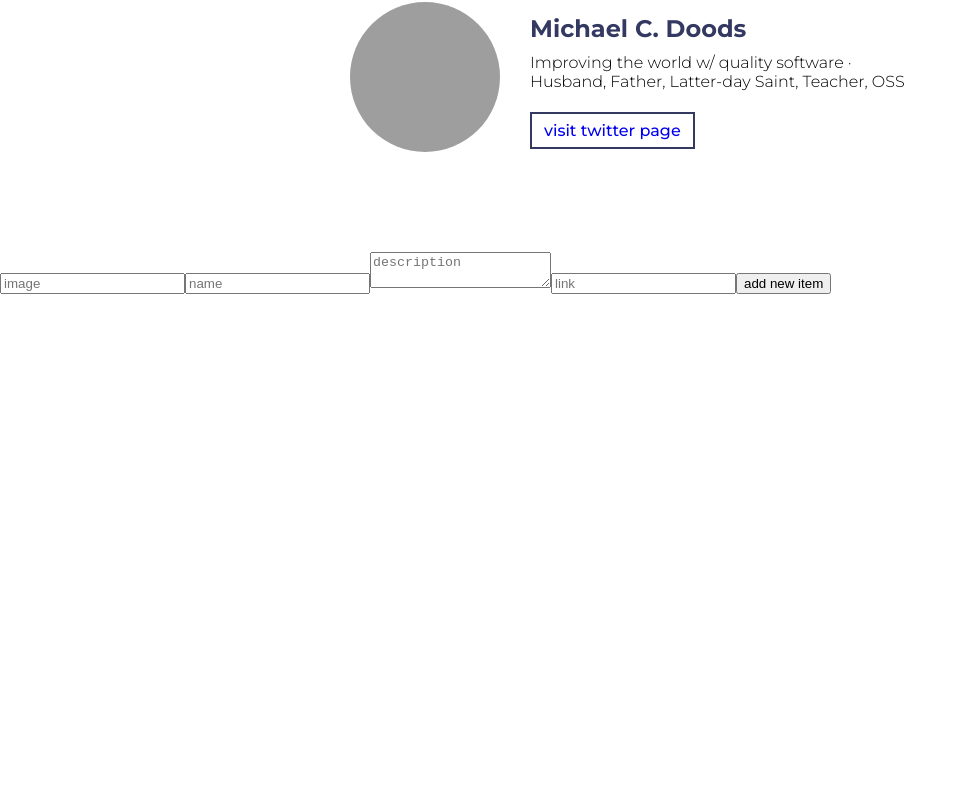
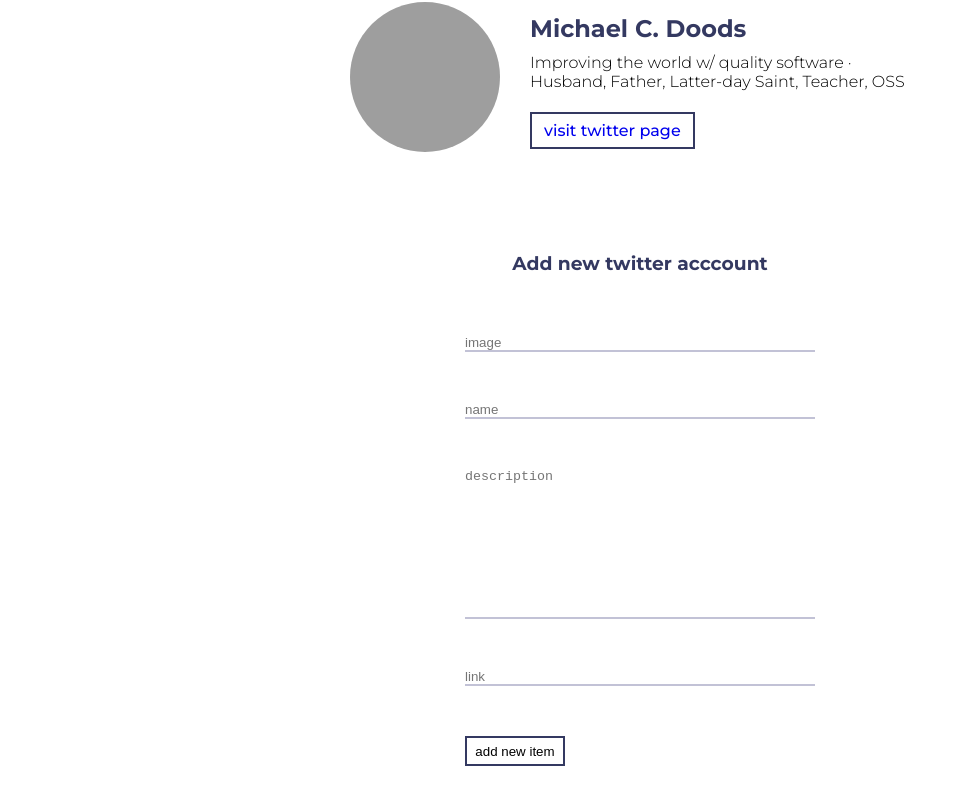
Before and after one commit to nicolaskimm/twitterbook, a React (Create React App) app: page / in a window 1280 px wide. Shown: the part 1048-1852 px from the top of the page, without its empty margins (0-967 px from the left). Before the commit the page ends 1342 px from the top, so only its background shows below. Built offline with nearby package versions, Linux system fonts and the light colour scheme; grey boxes are pictures that could not be loaded.

Commit message:
add styles to Form component

```diff
--- a/src/components/Form/Form.css
+++ b/src/components/Form/Form.css
@@ -0,0 +1,50 @@
+.form__wrapper {
+  width: 50%;
+  margin: 50px auto 100px;
+  display: flex;
+  flex-direction: column;
+  align-items: center;
+}
+
+.form__form {
+  width: 100%;
+  max-width: 350px;
+  display: flex;
+  flex-direction: column;
+  justify-content: center;
+  align-items: flex-start;
+}
+
+.form__wrapper h3 {
+  color: #343961;
+  margin: 0 0 60px 0;
+}
+
+.form__input,
+.form__textarea {
+  margin: 0 0 50px 0;
+  padding: 0;
+  width: 100%;
+  border: none;
+  border-bottom: 2px solid #c2c2d6;
+  color: #c2c2d6;
+}
+
+.form__textarea {
+  min-height: 150px;
+  resize: none;
+}
+
+.form__input:focus,
+.form__textarea:focus {
+  outline: none;
+  border-bottom: 2px solid #343961;
+}
+
+.form__button {
+  width: 100px;
+  height: 30px;
+  border: 2px solid #343961;
+  background: none;
+  justify-content: flex-start;
+}
--- a/src/components/Form/Form.js
+++ b/src/components/Form/Form.js
@@ -3,13 +3,19 @@
 import "./Form.css";
 
 const Form = ({ addItem }) => (
-  <form onSubmit={addItem}>
-    <input placeholder="image" name="image" />
-    <input placeholder="name" name="name" />
-    <textarea placeholder="description" name="description" />
-    <input placeholder="link" name="link" />
-    <button type="submit"> add new item </button>
-  </form>
+  <div className="form__wrapper">
+    <h3> Add new twitter acccount </h3>
+    <form onSubmit={addItem} className="form__form">
+      <input placeholder="image" name="image" className="form__input" />
+      <input placeholder="name" name="name" className="form__input" />
+      <textarea placeholder="description" name="description" className="form__textarea" />
+      <input placeholder="link" name="link" className="form__input" />
+      <button type="submit" className="form__button">
+        {" "}
+        add new item{" "}
+      </button>
+    </form>
+  </div>
 );
 
 Form.propTypes = {
```
